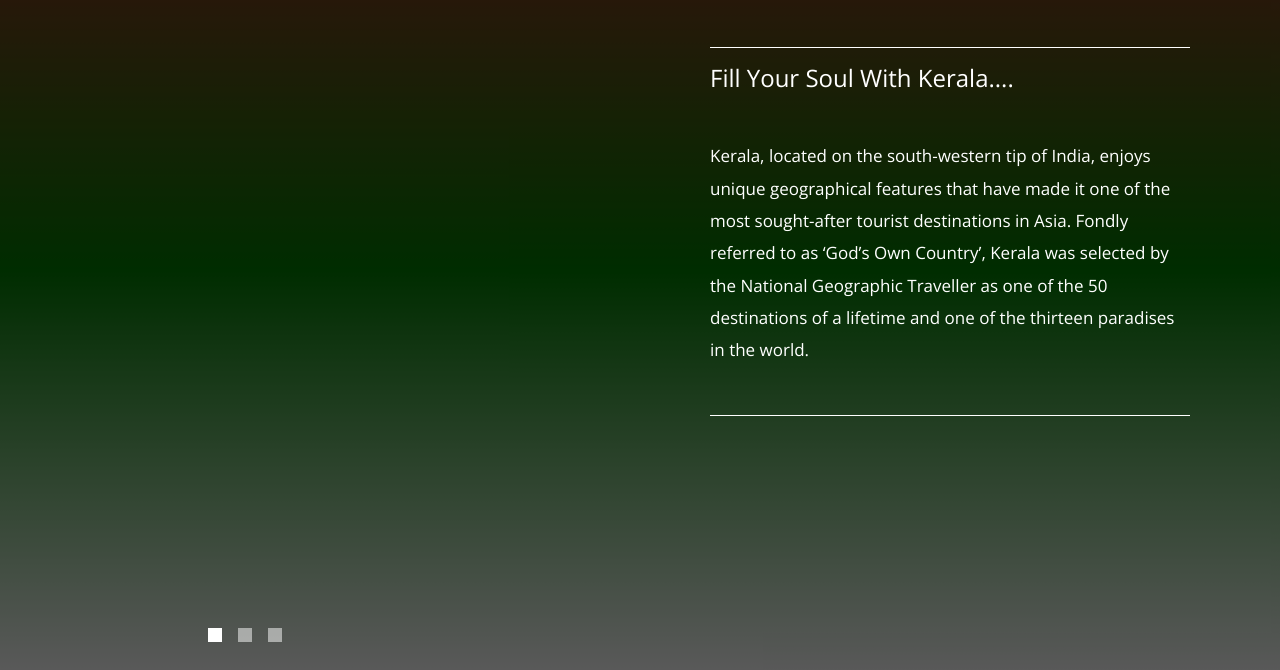
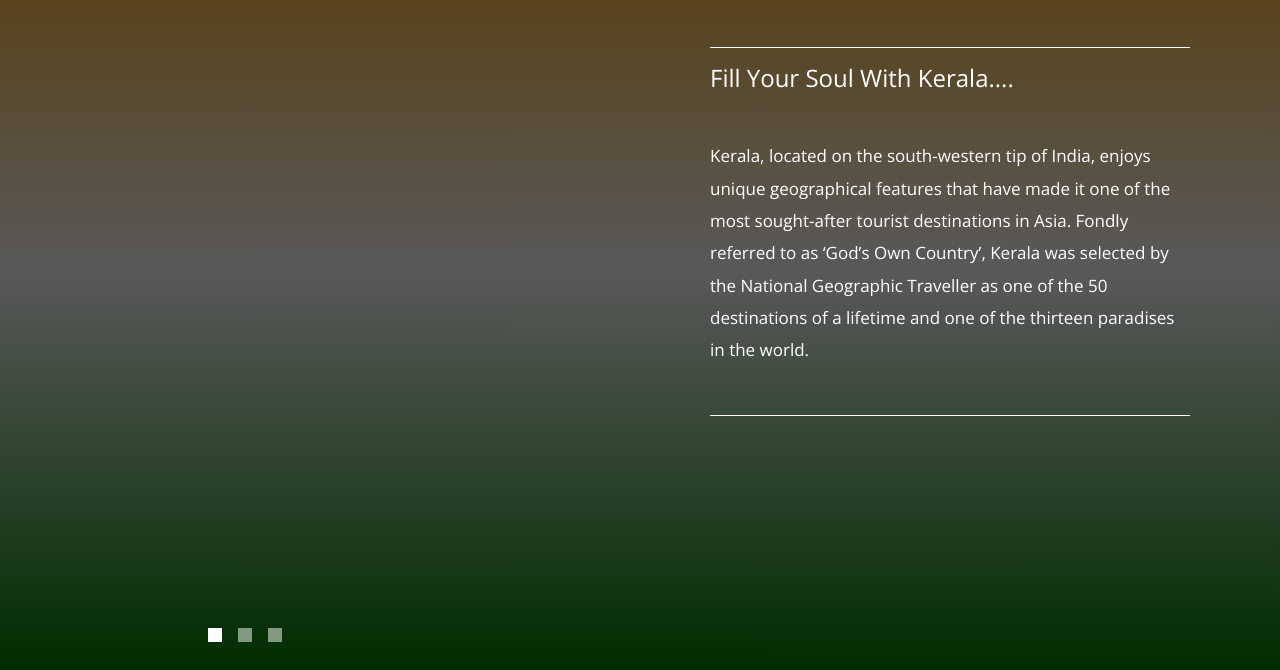
Before and after one commit to dilanjoseph/keralatourism, a plain HTML site: page index.html in a window 1280 px wide. Shown: the part 130-800 px from the top of the page. Drawn offline with nearby package versions, Linux system fonts and the light colour scheme.

Commit message:
Update style.css

```diff
--- a/css/style.css
+++ b/css/style.css
@@ -5,7 +5,7 @@ body {
     overflow-x: hidden;
     color: white;
     background-color: #2C353C;
-    background-image: linear-gradient(brown, green, white);
+    background-image: linear-gradient(orange, white, green);
     background-repeat: no-repeat;
     background-attachment: fixed;
     background-size: cover;
```
